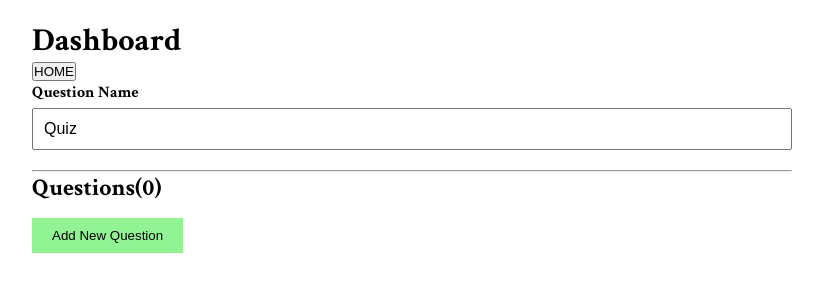
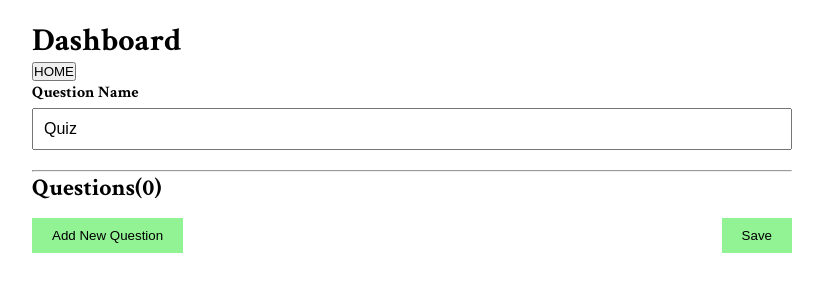
Before and after one commit to nardany/dashboardpage, a React (Vite) app: page /dashboard in a window 1280 px wide. Shown: the top 300 px of the page, without its empty margins (228-1051 px from the left). Built offline with nearby package versions, Linux system fonts and the light colour scheme.

Commit message:
add save button in dashboard page

```diff
--- a/src/components/Dashboard/Dashboard.jsx
+++ b/src/components/Dashboard/Dashboard.jsx
@@ -284,7 +284,7 @@ const QuestionBlock = ({
     const updatedChoices = question.choices.map((c) =>
       c.id === choiceId ? { ...c, productIds: newProductIds } : c
     );
-    onUpdate({ ...question, choices: updatedChoices });
+    onUpdate({ ...question, choices: updatedChoices })
   };
 
   return (
@@ -385,9 +385,11 @@ function Dashboard() {
     if (savedProducts) setProducts(JSON.parse(savedProducts));
   }, []);
 
-  useEffect(() => {
+
+  const handleSave = ()=>{
     localStorage.setItem("quizBuilderData", JSON.stringify(quizData));
-  }, [quizData]);
+    navigate("/")
+  }
 
   const handleAddQuestion = () => {
     const newQuestion = {
@@ -472,9 +474,14 @@ function Dashboard() {
           </div>
         </SortableContext>
       </DndContext>
+      <div style={{display:"flex",justifyContent: "space-between"}}>
       <button onClick={handleAddQuestion} className="addButton">
         Add New Question
       </button>
+      <button className="addButton" onClick={handleSave} >
+        Save
+      </button>
+      </div>
     </div>
   );
 }
```
